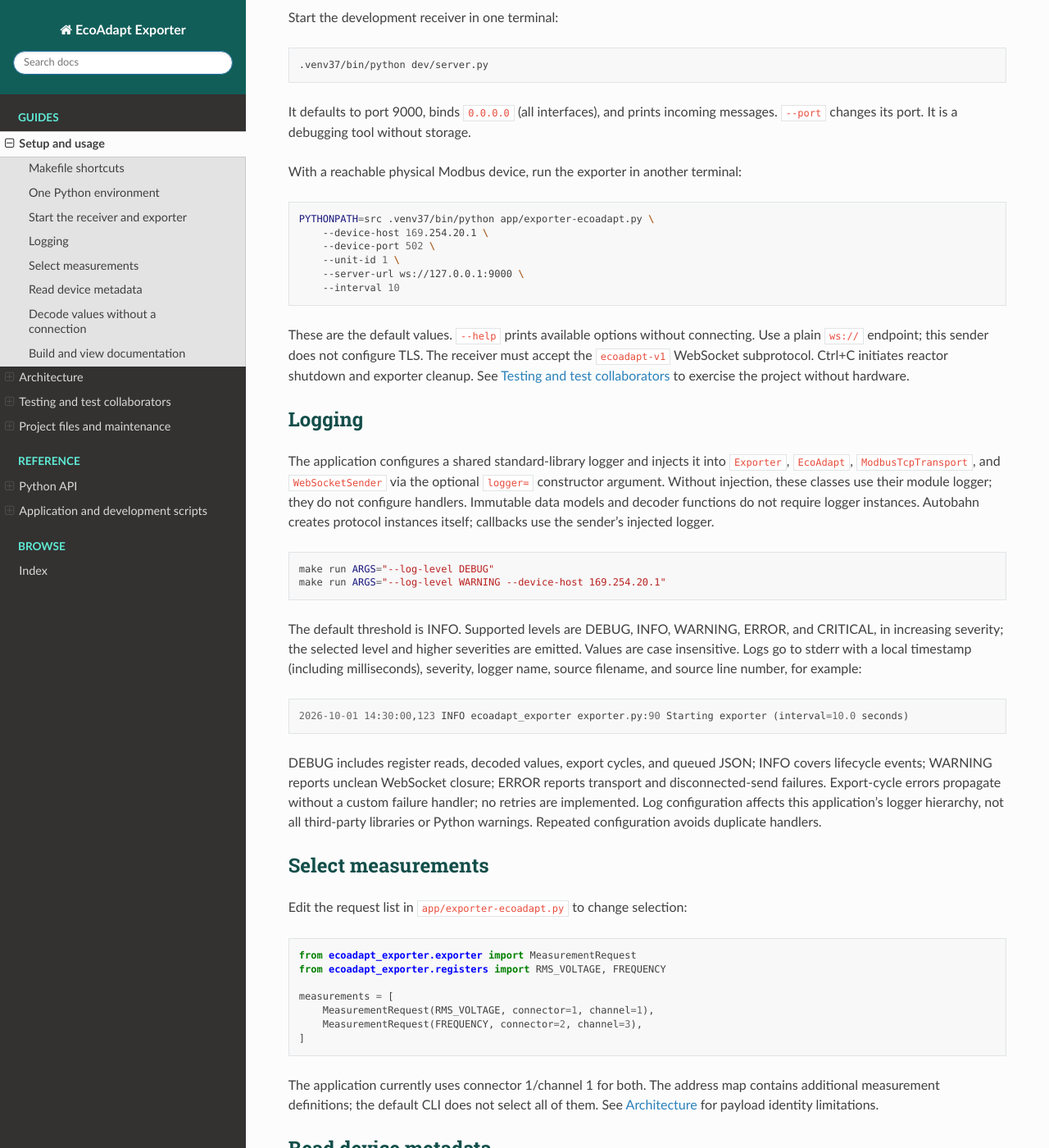
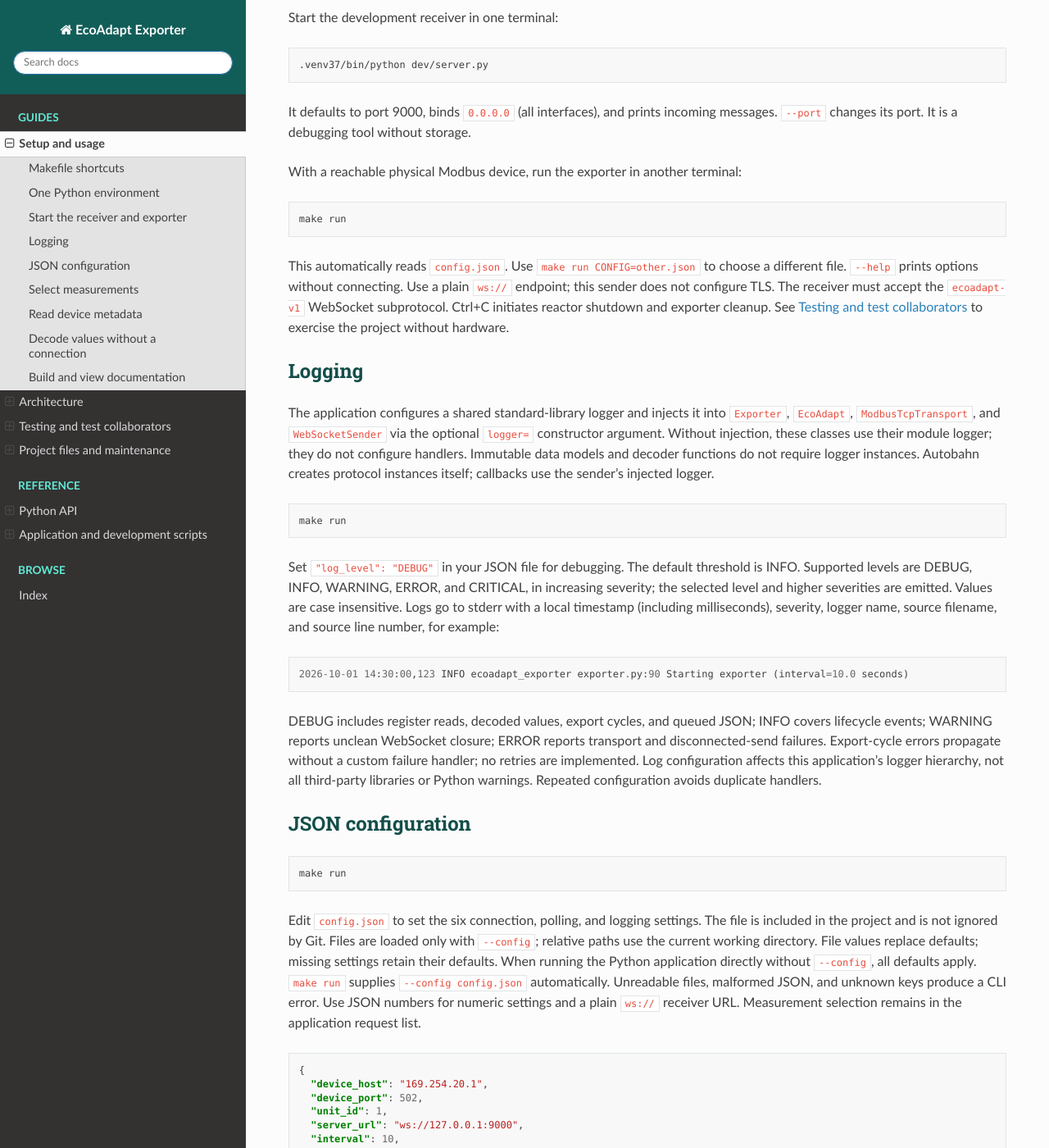
Before and after one commit to HMNoureldin/ecoadapt-exporter, a Sphinx documentation site: the page built from docs/usage.rst, in a window 1280 px wide and 1400 px high, scrolled down 1241 px. Shown: the whole window at 82% size. Built offline with Sphinx 7.4.7 and the Read the Docs theme 3.1.0, drawn with Linux system fonts in a browser that asks for light colours; some of the changed text lies outside the part shown.

Commit message:
add configuration file support

```diff
--- /dev/null
+++ b/config.json
@@ -0,0 +1,8 @@
+{
+  "device_host": "169.254.20.1",
+  "device_port": 502,
+  "unit_id": 1,
+  "server_url": "ws://127.0.0.1:9000",
+  "interval": 10,
+  "log_level": "INFO"
+}
--- a/docs/architecture.rst
+++ b/docs/architecture.rst
@@ -103,7 +103,8 @@ the outgoing payload. A production protocol would need to address this.
 Configuration and device metadata
 ---------------------------------
 
-Connection settings are CLI options. Measurement selection is a list in
+Connection settings come from an optional JSON file passed with ``--config``.
+Missing settings use built-in defaults. Measurement selection is a list in
 ``create_exporter()`` rather than an external configuration file. Each request
 owns its connector/channel pair, allowing different locations in one cycle.
 
--- a/docs/project.rst
+++ b/docs/project.rst
@@ -51,6 +51,8 @@ Configuration and documentation
      - Sphinx 5.3.0 and Read the Docs theme 1.3.0 for Python 3.7.
    * - ``Makefile``
      - Setup, tests, application, development servers, documentation, and cleanup shortcuts.
+   * - ``config.json``
+     - Example settings for the application's optional ``--config`` argument.
    * - ``pytest.ini``
      - Test discovery and source import-path configuration.
    * - ``.gitignore``
--- a/docs/usage.rst
+++ b/docs/usage.rst
@@ -31,7 +31,7 @@ Use ``make run ARGS="--help"`` for application options or
 environment path. ``DOCS_PORT`` changes the documentation server port;
 ``SERVER_PORT`` changes the development receiver port. The manual sender and
 integration test always use port 9000; for the exporter, match a changed
-receiver port with ``ARGS="--server-url ws://127.0.0.1:9001"``.
+receiver port by setting ``server_url`` in the JSON file.
 
 ``make clean`` does not delete the environment or stop running servers.
 Use ``make clean-venv`` to delete the environment and its installed packages
@@ -75,15 +75,11 @@ With a reachable physical Modbus device, run the exporter in another terminal:
 
 .. code-block:: bash
 
-   PYTHONPATH=src .venv37/bin/python app/exporter-ecoadapt.py \
-       --device-host 169.254.20.1 \
-       --device-port 502 \
-       --unit-id 1 \
-       --server-url ws://127.0.0.1:9000 \
-       --interval 10
+   make run
 
-These are the default values. ``--help`` prints available options without
-connecting. Use a plain ``ws://`` endpoint; this sender does not configure TLS.
+This automatically reads ``config.json``. Use ``make run CONFIG=other.json``
+to choose a different file. ``--help`` prints options without connecting.
+Use a plain ``ws://`` endpoint; this sender does not configure TLS.
 The receiver must accept the ``ecoadapt-v1`` WebSocket subprotocol. Ctrl+C
 initiates reactor shutdown and exporter cleanup. See :doc:`testing` to exercise
 the project without hardware.
@@ -100,9 +96,9 @@ instances itself; callbacks use the sender's injected logger.
 
 .. code-block:: bash
 
-   make run ARGS="--log-level DEBUG"
-   make run ARGS="--log-level WARNING --device-host 169.254.20.1"
+   make run
 
+Set ``"log_level": "DEBUG"`` in your JSON file for debugging.
 The default threshold is INFO. Supported levels are DEBUG, INFO, WARNING,
 ERROR, and CRITICAL, in increasing severity; the selected level and higher
 severities are emitted. Values are case insensitive. Logs go to stderr with a
@@ -117,6 +113,25 @@ reports transport and disconnected-send failures. Export-cycle errors propagate
 without a custom failure handler; no retries are implemented. Log
 configuration affects this application's logger hierarchy, not all third-party
 libraries or Python warnings. Repeated configuration avoids duplicate handlers.
+
+JSON configuration
+------------------
+
+.. code-block:: bash
+
+   make run
+
+Edit ``config.json`` to set the six connection, polling, and logging settings.
+The file is included in the project and is not ignored by Git. Files are loaded only with ``--config``;
+relative paths use the current working directory. File values replace defaults;
+missing settings retain their defaults. When running the Python application directly without ``--config``, all defaults
+apply. ``make run`` supplies ``--config config.json`` automatically.
+Unreadable files, malformed JSON, and unknown keys produce a CLI error.
+Use JSON numbers for numeric settings and a plain ``ws://`` receiver URL.
+Measurement selection remains in the application request list.
+
+.. literalinclude:: ../config.json
+   :language: json
 
 Select measurements
 -------------------
```
Also changed, not shown: README.md (+28 -13 lines), 2 other files.
